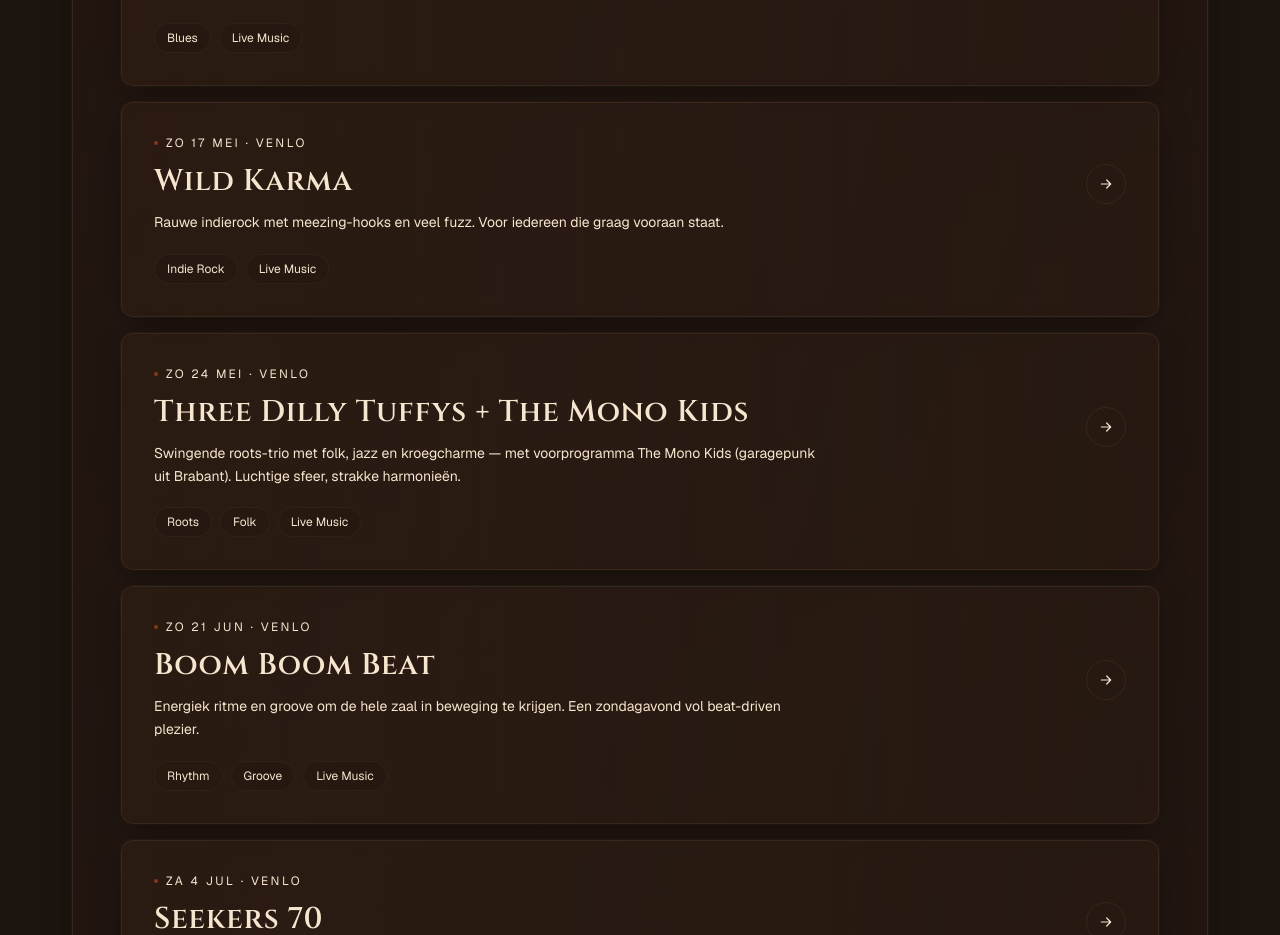
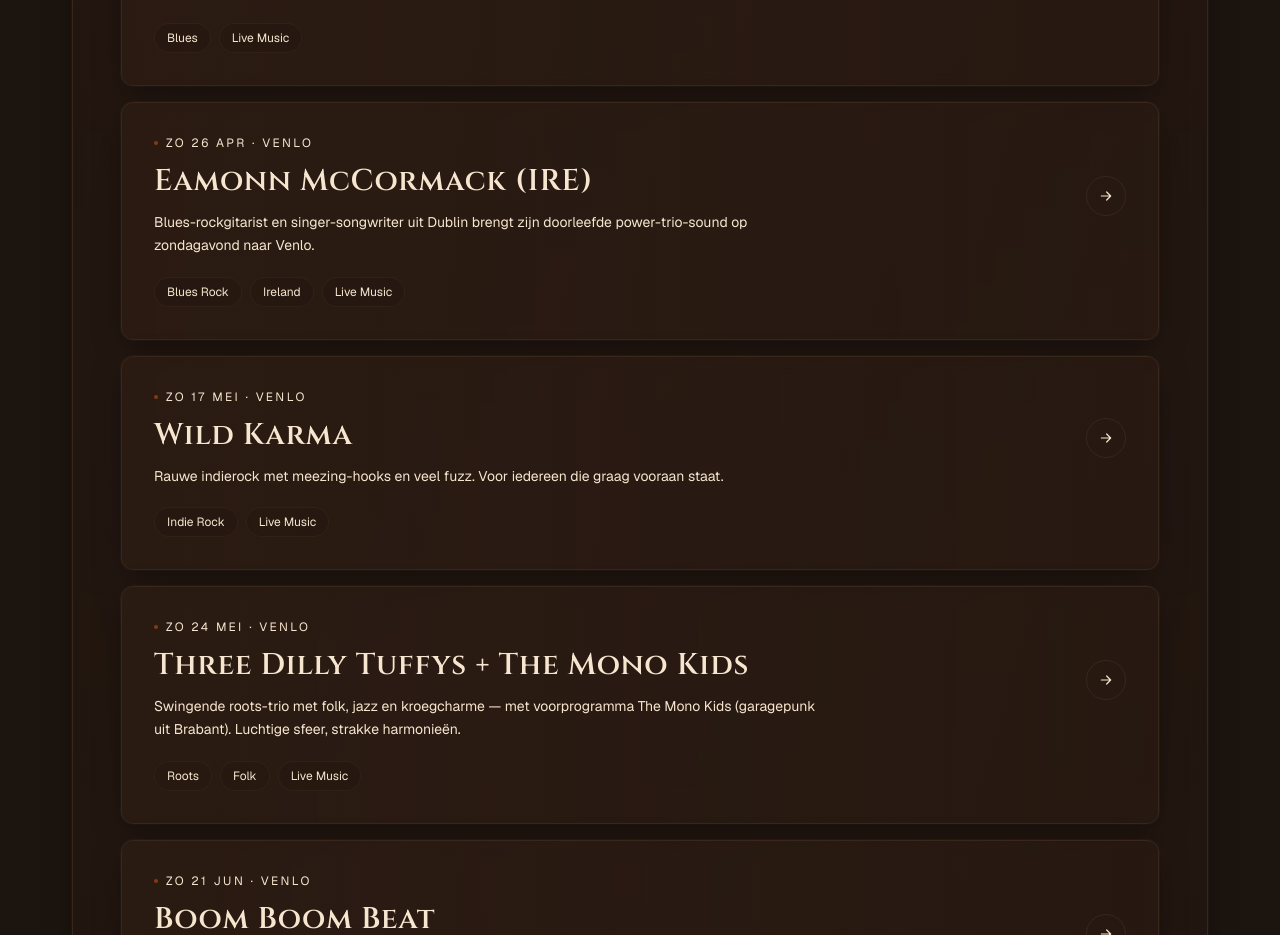
Before and after one commit to gijs-ve/projectVk, a Next.js app in the folder client/: page /events in a window 1280 px wide. Shown: the part 980-1915 px from the top of the page. Built offline with nearby package versions, Linux system fonts and the light colour scheme.

Commit message:
feat: new event

```diff
--- a/client/app/content/events.ts
+++ b/client/app/content/events.ts
@@ -228,6 +228,27 @@ export const events: Event[] = [
     tags: ["60's Garage", "R&B", "Turin"],
     venue: "Cafe Vader Klaassens",
   },
+  {
+    id: "event11",
+    slug: "eamonn-mccormack",
+    date: "2026-04-26",
+    title: {
+      en: "Eamonn McCormack (IRE)",
+      nl: "Eamonn McCormack (IRE)",
+    },
+    blurb: {
+      en: "Dublin-born blues-rock guitarist and singer-songwriter bringing his heartfelt, power-trio sound to Venlo on a Sunday evening.",
+      nl: "Blues-rockgitarist en singer-songwriter uit Dublin brengt zijn doorleefde power-trio-sound op zondagavond naar Venlo.",
+    },
+    description: {
+      en: "All the way from Dublin — Eamonn McCormack is an Irish blues-rock guitarist and singer-songwriter whose career has taken him from church folk masses to the main stage of Rockpalast. Early influences like Rory Gallagher, Jimi Hendrix, and Thin Lizzy shaped a style that's raw, melodic, and unmistakably his own.\n\nFormerly recording under the name Samuel Eddy, Eamonn has shared stages with Rory Gallagher, Johnny Winter, Jan Akkerman, Walter Trout, and Nils Lofgren, and opened for ZZ Top in Amsterdam. His album Storyteller hit No. 1 on blues charts in over half a dozen countries, and his latest self-titled album Eamonn McCormack charted high across Europe.\n\nExpect a true power-trio set: heart-felt passion, electrifying guitar work, and songs that tell stories — the hallmarks of a real Irish music legend in the making.",
+      nl: "Helemaal uit Dublin — Eamonn McCormack is een Ierse blues-rockgitarist en singer-songwriter wiens carrière hem bracht van folk-missen in de kerk tot het hoofdpodium van Rockpalast. Vroege invloeden als Rory Gallagher, Jimi Hendrix en Thin Lizzy vormden een stijl die rauw, melodieus en onmiskenbaar eigen is.\n\nEerder uitgebracht onder de naam Samuel Eddy, deelde Eamonn het podium met Rory Gallagher, Johnny Winter, Jan Akkerman, Walter Trout en Nils Lofgren, en opende hij voor ZZ Top in Amsterdam. Zijn album Storyteller stond op nummer 1 in de blueslijsten van meer dan zes landen, en zijn nieuwste titelloze album Eamonn McCormack scoorde hoog in heel Europa.\n\nVerwacht een echte power-trio-set: doorleefde passie, elektriserend gitaarwerk en songs die verhalen vertellen — de kenmerken van een nieuwe Ierse muzieklegende.",
+    },
+    location: "Venlo",
+    startTime: "19:00",
+    tags: ["Blues Rock", "Ireland", "Live Music"],
+    venue: "Cafe Vader Klaassens",
+  },
 ];
 
 const localizeEvent = (event: Event, locale: Locale): LocalizedEvent => ({
```
Also changed, not shown: client/public/events/event11.jpg (added).
